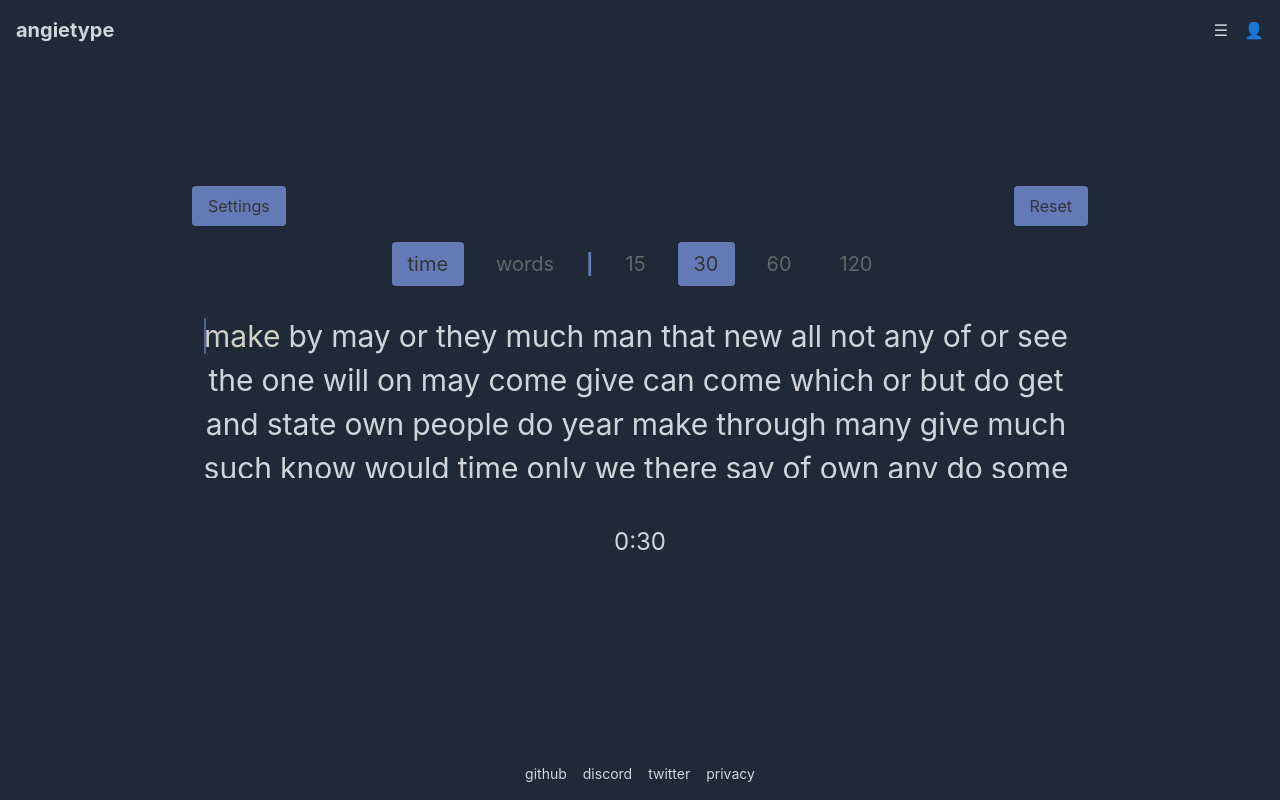
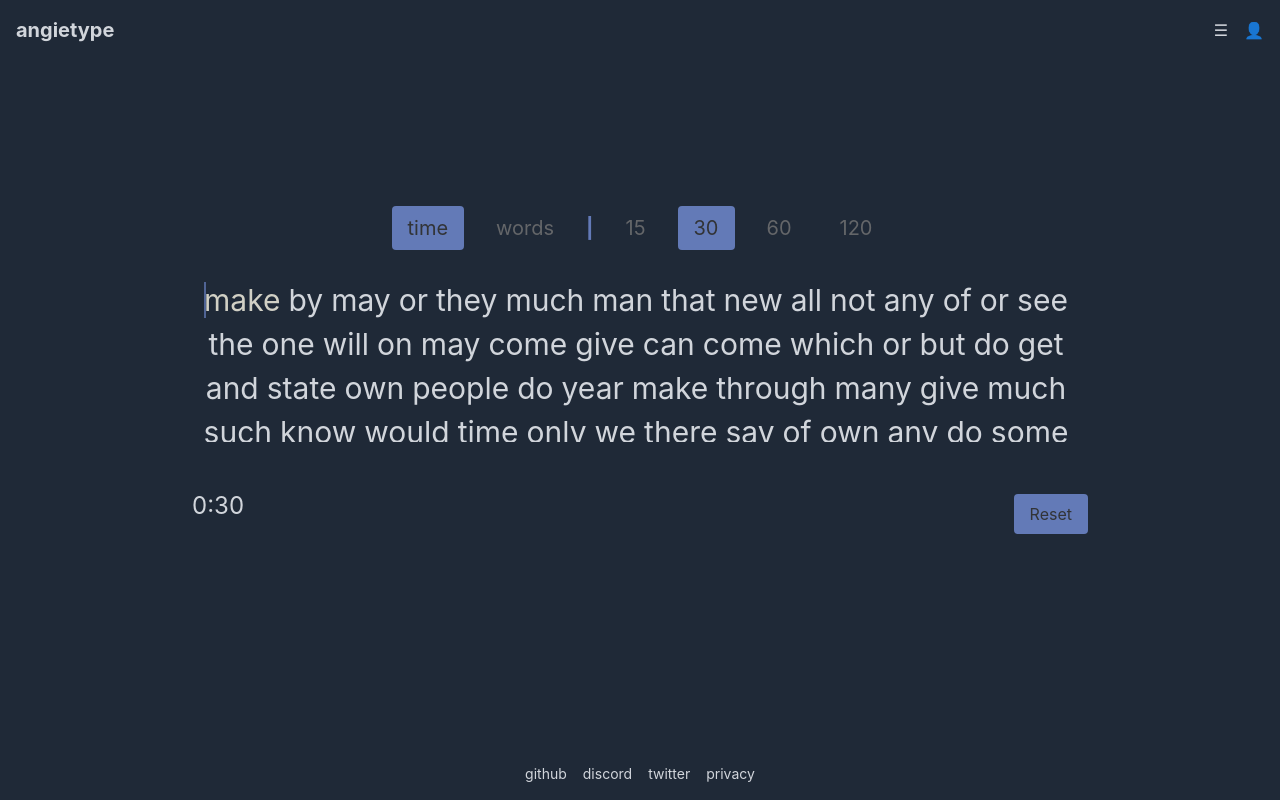
Before and after one commit to angelo-234/typing-test, a React (Create React App) app: page / in a window 1280 px wide. Built offline with nearby package versions, Linux system fonts and the light colour scheme.

Commit message:
Restart and Next Test button given correct behaviour with settings

```diff
--- a/src/components/TypingTest.tsx
+++ b/src/components/TypingTest.tsx
@@ -61,22 +61,18 @@ const TypingTest: React.FC<TypingTestProps> = ({ mode, duration, onModeChange, o
         setShowSettings(true);
     };
 
+    const handleRestart = () => {
+        restartTest();
+        setShowSettings(true);
+    };
+
+    const handleNext = () => {
+        nextTest()
+        setShowSettings(true);
+    };
+
     return (
         <div className="w-full max-w-4xl mx-auto cursor-default" onClick={handleAreaClick}>
-            <div className="flex justify-between items-center mb-4">
-                <button
-                    onClick={() => setShowSidebar(!showSidebar)}
-                    className="bg-primary text-background px-4 py-2 rounded"
-                >
-                    Settings
-                </button>
-                <button
-                    onClick={handleReset}
-                    className="bg-primary text-background px-4 py-2 rounded"
-                >
-                    Reset
-                </button>
-            </div>
             {showSettings && (
                 <Settings
                     mode={mode}
@@ -92,6 +88,7 @@ const TypingTest: React.FC<TypingTestProps> = ({ mode, duration, onModeChange, o
                 typedText={typedText}
             />
             {!isFinished && (
+                <div className="flex justify-between items-center mb-4">
                     <Timer
                         mode={mode}
                         duration={duration}
@@ -99,6 +96,14 @@ const TypingTest: React.FC<TypingTestProps> = ({ mode, duration, onModeChange, o
                         wordsLeft={wordsLeft}
                         testStarted={timerStarted}
                     />
+
+                    <button
+                        onClick={handleReset}
+                        className="bg-primary text-background px-4 py-2 rounded"
+                    >
+                        Reset
+                    </button>
+                </div>
             )}
             <TypingInput
                 ref={inputRef}
@@ -110,13 +115,13 @@ const TypingTest: React.FC<TypingTestProps> = ({ mode, duration, onModeChange, o
             {isFinished && (
                 <div className="mt-4 flex justify-center space-x-4">
                     <button
-                        onClick={restartTest}
+                        onClick={handleRestart}
                         className="bg-primary text-background px-4 py-2 rounded"
                     >
                         Restart
                     </button>
                     <button
-                        onClick={nextTest}
+                        onClick={handleNext}
                         className="bg-primary text-background px-4 py-2 rounded"
                     >
                         Next Test
```
Lines whose indentation alone changed are shown as unchanged.
